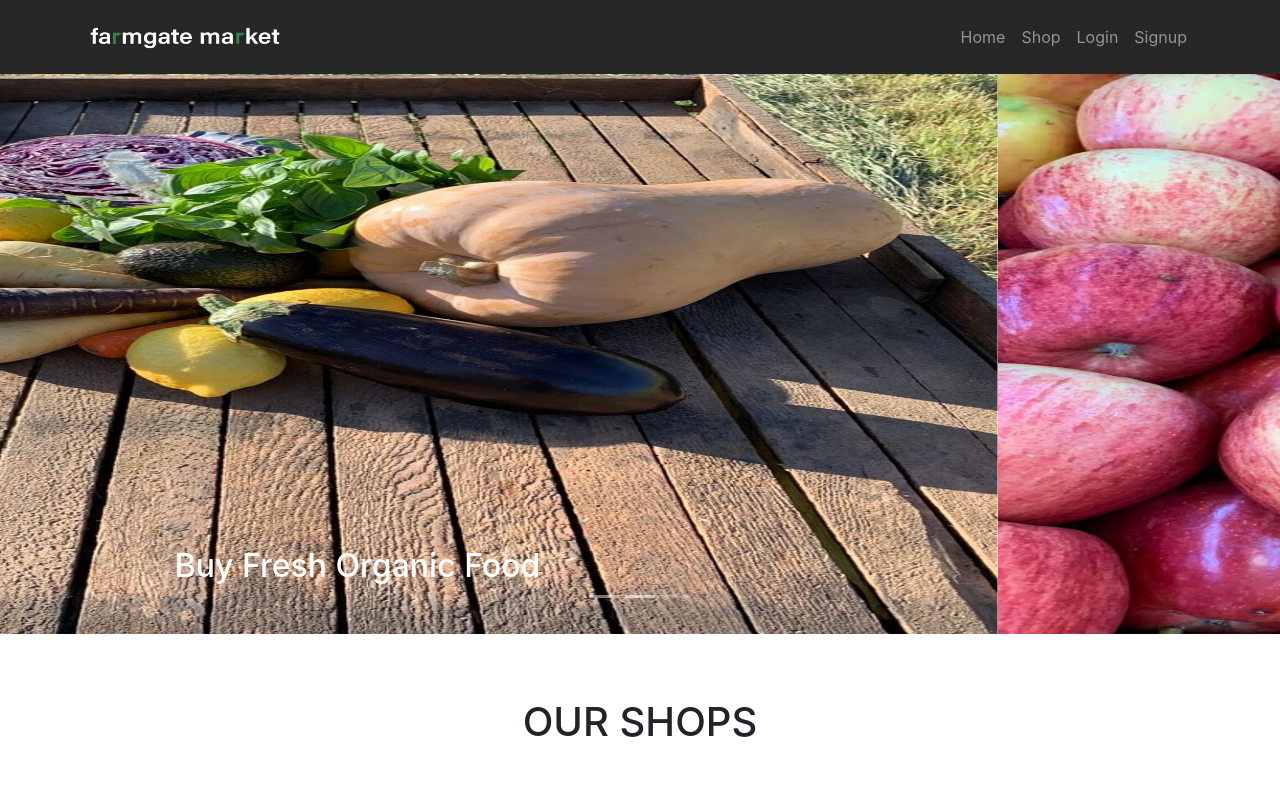
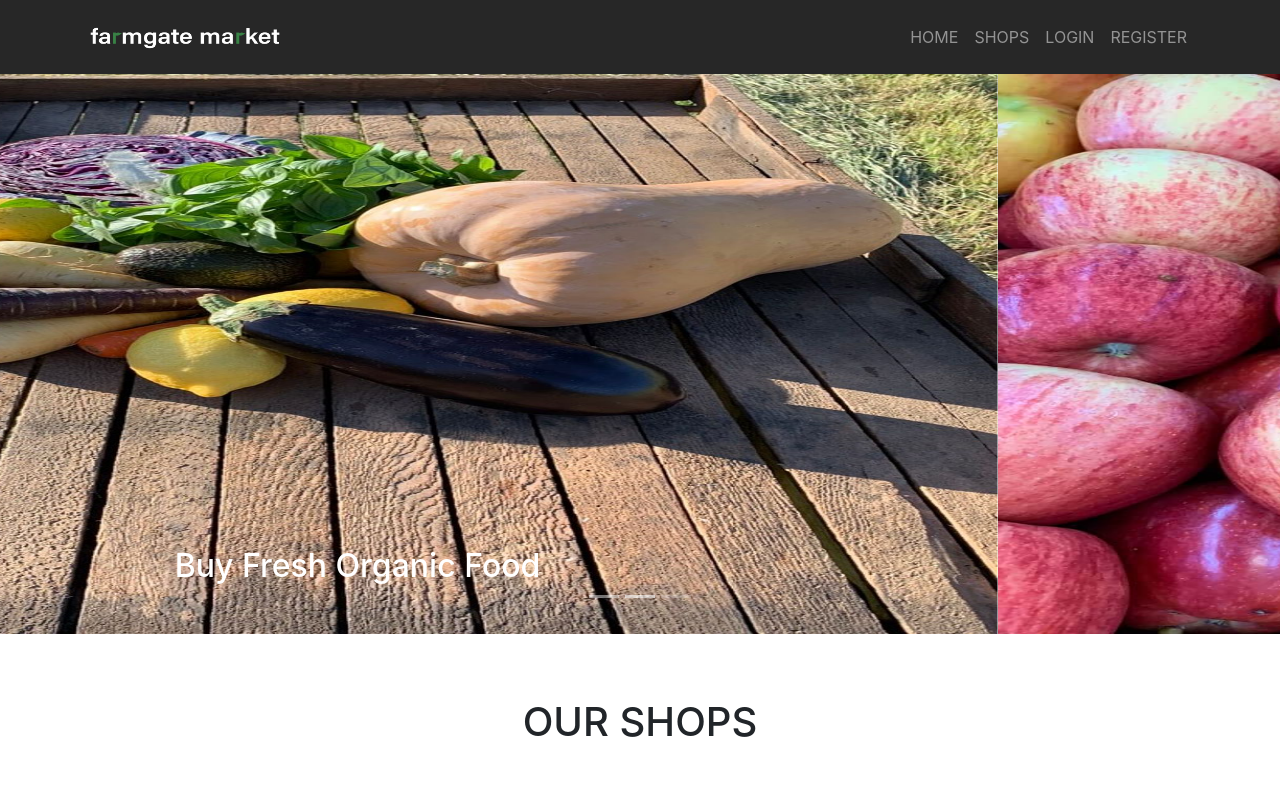
Before and after one commit to Anantm007/Farmgate, a React (Create React App) app in the folder client/: page / in a window 1280 px wide. Shown: the top 794 px of the page. Built offline with nearby package versions, Linux system fonts and the light colour scheme; grey boxes are pictures that could not be loaded; some icons are missing.

Commit message:
Navbar Links and send role from backend

```diff
--- a/client/src/components/layout/Navbar.js
+++ b/client/src/components/layout/Navbar.js
@@ -1,8 +1,19 @@
-import React from 'react'
+import React, {Fragment} from 'react'
 import { Link}  from "react-router-dom";
 import Logo from "../../images/logo.png";
+import {signout, isAuthenticated} from '../userAuth';
 
-const Navbar = () => {
+const isActive = (history, path) => {
+    if(history.location.pathname === path)
+    {
+        return {color: '#ff9900'}
+    }
+
+    else
+    return {color: '#ffffff'}
+}
+
+const Navbar = ({history}) => {
     return (
         <nav class="navbar navbar-expand-lg py-3 navbar-dark navbarbg shadow-sm">
             <div className="container">
@@ -14,10 +25,46 @@ const Navbar = () => {
 
                 <div id="navbarSupportedContent" className="collapse navbar-collapse">
                 <ul className="navbar-nav ml-auto">
-                    <li className="nav-item"><a href="/" className="nav-link">Home <span className="sr-only"></span></a></li>
-                    <li className="nav-item"><a href="/shops" className="nav-link">Shop</a></li>
-                    <li className="nav-item"><a href="/user/login" className="nav-link">Login</a></li>
-                    <li className="nav-item"><a href="/user/register" className="nav-link">Signup</a></li>
+
+                {!isAuthenticated() && (
+                    <Fragment>
+                        <li className="nav-item"><a href="/" className="nav-link">HOME <span className="sr-only"></span></a></li>
+                        <li className="nav-item"><a href="/shops" className="nav-link">SHOPS</a></li>
+                        <li className="nav-item"><a href="/user/login" className="nav-link">LOGIN</a></li>
+                        <li className="nav-item"><a href="/user/register" className="nav-link">REGISTER</a></li>
+                    </Fragment>
+                )}
+
+                {isAuthenticated() && (
+                    <Fragment>
+                        {isAuthenticated() && isAuthenticated().user.Role === 0 && (
+
+                            <li className="nav-item active"><a href="/user/dashboard" className="nav-link">DASHBOARD <span className="sr-only"></span></a></li>
+                        )}
+
+                        {isAuthenticated() && isAuthenticated().user.Role === 1 && (
+
+                            <li className="nav-item active"><a href="/admin/dashboard" className="nav-link">DASHBOARD <span className="sr-only"></span></a></li>
+                        )}
+
+                        <li className="nav-item active"><a href="/shops" className="nav-link">SHOPS</a></li>
+
+                        <li className="nav-item active">
+                            <a href="/cart" className="nav-link">
+                            CART <sup><small className="cart-badge active">5</small></sup>
+                            </a>
+                        </li>
+
+                        <li className="nav-item active">
+                            <a href="/" onClick={() => signout(() => {
+                        history.push('/') })} className="nav-link">
+                                LOGOUT
+                            </a>
+                        </li>
+
+                    </Fragment>
+                )}
+
                 </ul>
                 </div>
             </div>
--- a/client/src/components/user/Login.js
+++ b/client/src/components/user/Login.js
@@ -5,8 +5,8 @@ import {signin, authenticate, isAuthenticated} from '../userAuth';
 const Login = () => {
 
     const [values, setValues] = useState({
-        email: '',
-        password: '',
+        email: 'anant.mathur007@gmail.com',
+        password: 'abcd1234',
         error: '',
         loading: false,
     });
@@ -29,6 +29,7 @@ const Login = () => {
             }
             else
             {
+                window.location.reload(false); // To reload the page for navbar updation
                 authenticate(data, () => {
                     setValues({...values, loading: false});
                 })
@@ -89,9 +90,15 @@ const Login = () => {
             </div>);
 
     const redirectUser = () => {
-            if(isAuthenticated())
+            if(isAuthenticated() && isAuthenticated().user.Role === 0)
             {
                 return <Redirect to="/user/dashboard" />
+            }
+
+            if(isAuthenticated() && isAuthenticated().user.Role === 1)
+            {
+
+                return <Redirect to="/admin/dashboard" />
             }
         };
 
--- a/client/src/components/user/Register.js
+++ b/client/src/components/user/Register.js
@@ -40,6 +40,7 @@ const Register = () => {
             }
             else if(data.success === true)
             {
+                window.location.reload(false); // To reload the page for navbar updation
                 authenticate(data, () => {
                     setValues({...values, loading: false});
                 })
--- a/client/src/components/userAuth/index.js
+++ b/client/src/components/userAuth/index.js
@@ -49,26 +49,18 @@ export const signout = (next) => {
     {
         localStorage.removeItem('userjwt');
         next();
-        return fetch('/api/signout', {
-            method: "GET"
-        })
-        .then(response => {
-            console.log("signout", response);
-        })
-        .catch(err => console.log(err));
     }
 };
 
 // Return if user is authenticated or not
 export const isAuthenticated = () => {
-    if(typeof window == 'undefined')
+    if(typeof window === 'undefined')
     {
         return false;
     }
 
     if(localStorage.getItem('userjwt'))
     {
-        console.log(localStorage.getItem('userjwt'))
         return JSON.parse(localStorage.getItem('userjwt'));
     } else {
         return false;
```
Also changed, not shown: 2 other files (tests, documents, lock files or other folders).
